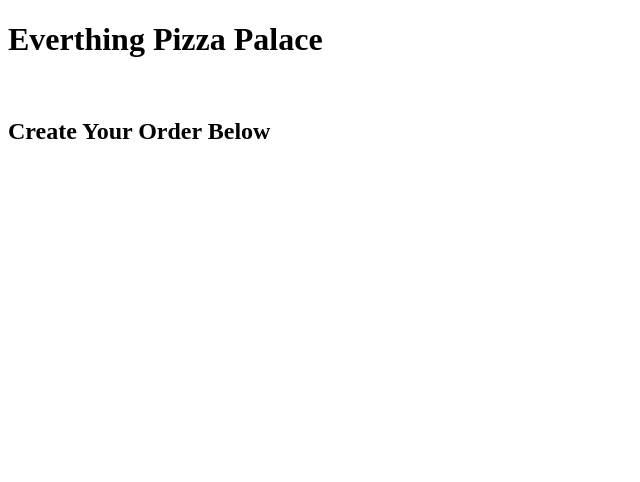
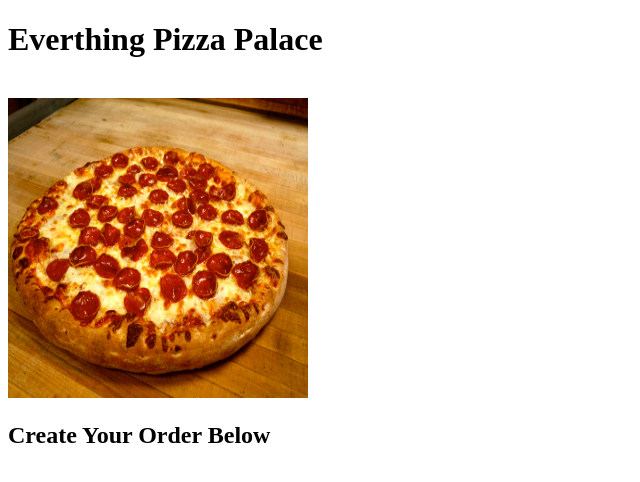
Before and after one commit to hattie2801/pizza-order-form, a plain HTML site: page index.html in a window 1280 px wide. Shown: the whole page, without its empty margins (0-640 px from the left). Drawn offline with Linux system fonts and the light colour scheme.

Commit message:
updated index.html

```diff
--- a/index.html
+++ b/index.html
@@ -7,6 +7,8 @@
   </head>
   <body>
     <header><h1>Everthing Pizza Palace</h1></header><br>
+    <img src="Pizza 1.jpg"width="300px" height="300px" alt="Pepperoni Pizza">
+
     <h2>Create Your Order Below</h2>
   </body>
 </html>
```
